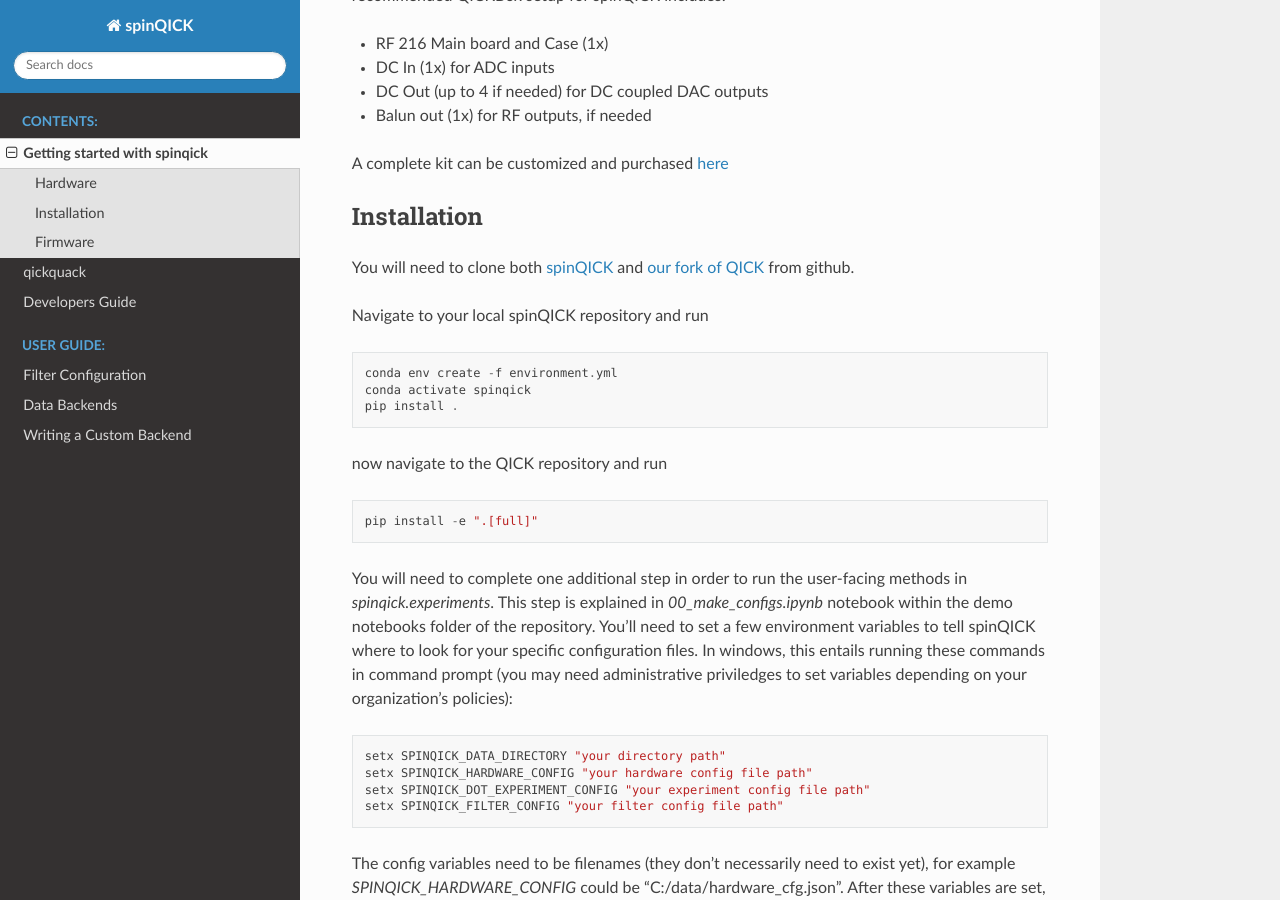
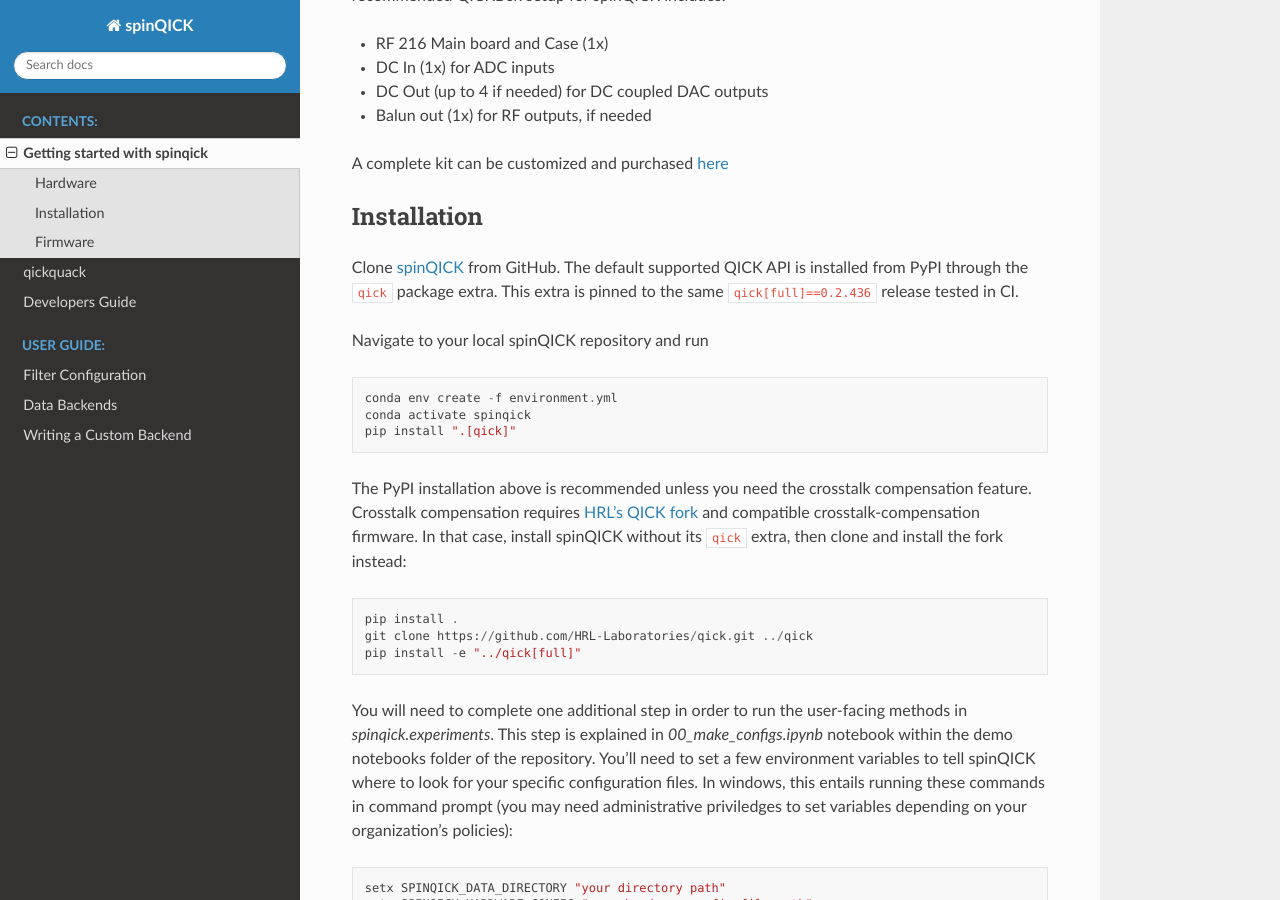
Before and after one commit to HRL-Laboratories/spinqick, a Sphinx documentation site: the page built from docs/getting_started.rst, in a window 1280 px wide and 900 px high, scrolled down 1252 px. Built offline with Sphinx 7.4.7 and the Read the Docs theme 3.1.0, drawn with Linux system fonts in a browser that asks for light colours.

Commit message:
fix qick installation guidance

```diff
--- a/docs/getting_started.rst
+++ b/docs/getting_started.rst
@@ -42,7 +42,9 @@
 Installation
 ============
 
-You will need to clone both `spinQICK <https://github.com/HRL-Laboratories/spinqick>`__ and `our fork of QICK <https://github.com/HRL-Laboratories/qick>`__ from github.
+Clone `spinQICK <https://github.com/HRL-Laboratories/spinqick>`__ from GitHub. The
+default supported QICK API is installed from PyPI through the ``qick`` package extra.
+This extra is pinned to the same ``qick[full]==0.2.436`` release tested in CI.
 
 Navigate to your local spinQICK repository and run
 
@@ -50,13 +52,20 @@
 
     conda env create -f environment.yml
     conda activate spinqick
-    pip install .
+    pip install ".[qick]"
 
-now navigate to the QICK repository and run
+The PyPI installation above is recommended unless you need the crosstalk
+compensation feature. Crosstalk compensation requires
+`HRL's QICK fork <https://github.com/HRL-Laboratories/qick>`__ and compatible
+crosstalk-compensation firmware. In that case, install spinQICK without its
+``qick`` extra, then clone and install the fork instead:
 
 ::
 
-    pip install -e ".[full]"
+    pip install .
+    git clone https://github.com/HRL-Laboratories/qick.git ../qick
+    pip install -e "../qick[full]"
+
 
 You will need to complete one additional step in order to run the user-facing methods in `spinqick.experiments`. This step is explained in `00_make_configs.ipynb` notebook within
 the demo notebooks folder of the repository.  You'll need to set a few environment variables to tell spinQICK where to look for your specific configuration files.  In windows, this entails running these commands in command prompt (you may need administrative priviledges to set variables depending on your organization's policies):
--- a/pyproject.toml
+++ b/pyproject.toml
@@ -20,6 +20,7 @@
 ]
 
 [project.optional-dependencies]
+qick = ["qick[full]==0.2.436"]
 qcodes = ["qcodes"]
 
 [tool.setuptools.dynamic]
```
Also changed, not shown: README.md (+1 -1 lines), docs/developers_guide.rst (+12 -4 lines), 1 other file.
